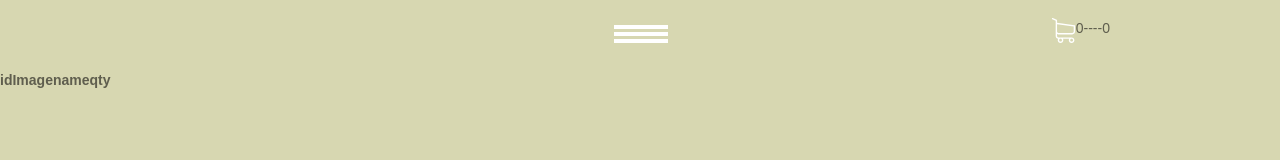
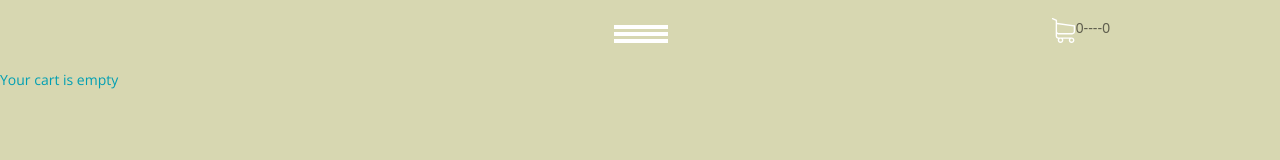
Before and after one commit to tikstudio/react_group, a React (Create React App) app: page /cart in a window 1280 px wide. Shown: the part 265-425 px from the top of the page. Built offline with nearby package versions, Linux system fonts and the light colour scheme; grey boxes are pictures that could not be loaded.

Commit message:
products price

```diff
--- a/src/pages/Cart.js
+++ b/src/pages/Cart.js
@@ -32,6 +32,13 @@ class Cart extends Component {
     const {cart} = this.state;
     const localCart = getCart();
     const fProd = products.filter((p) => localCart[p.id])
+    if (!fProd.length) {
+      return (
+        <Wrapper>
+          <h2>Your cart is empty</h2>
+        </Wrapper>
+      )
+    }
     return (
       <Wrapper>
         <table>
@@ -41,6 +48,7 @@ class Cart extends Component {
             <th>Image</th>
             <th>name</th>
             <th>qty</th>
+            <th>price</th>
             <th/>
           </tr>
           </thead>
@@ -62,6 +70,7 @@ class Cart extends Component {
                 />
                 <button onClick={() => addProduct(p.id, 1)}>+</button>
               </td>
+              <td>{(p.price * cart[p.id]).toFixed(2)}</td>
               <td>
                 <button onClick={() => removeProduct(p.id)}>x</button>
               </td>
```
